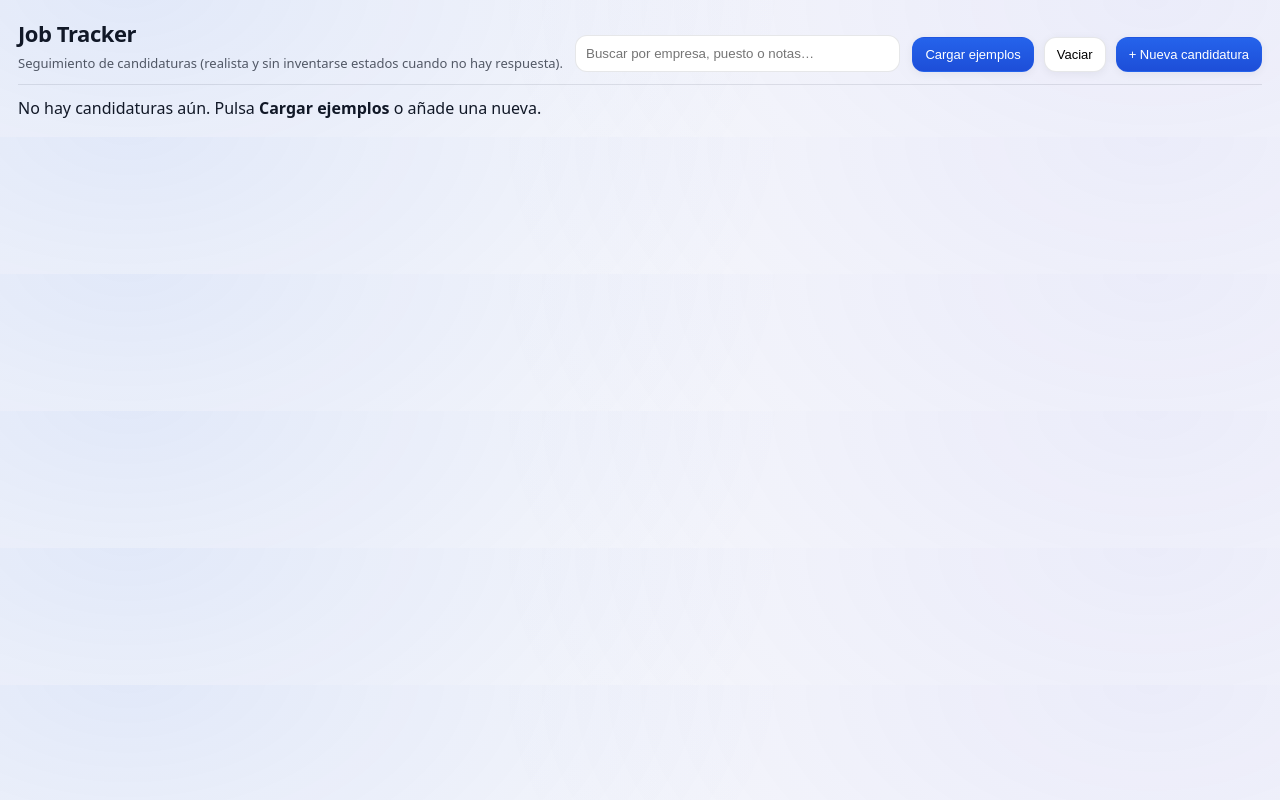
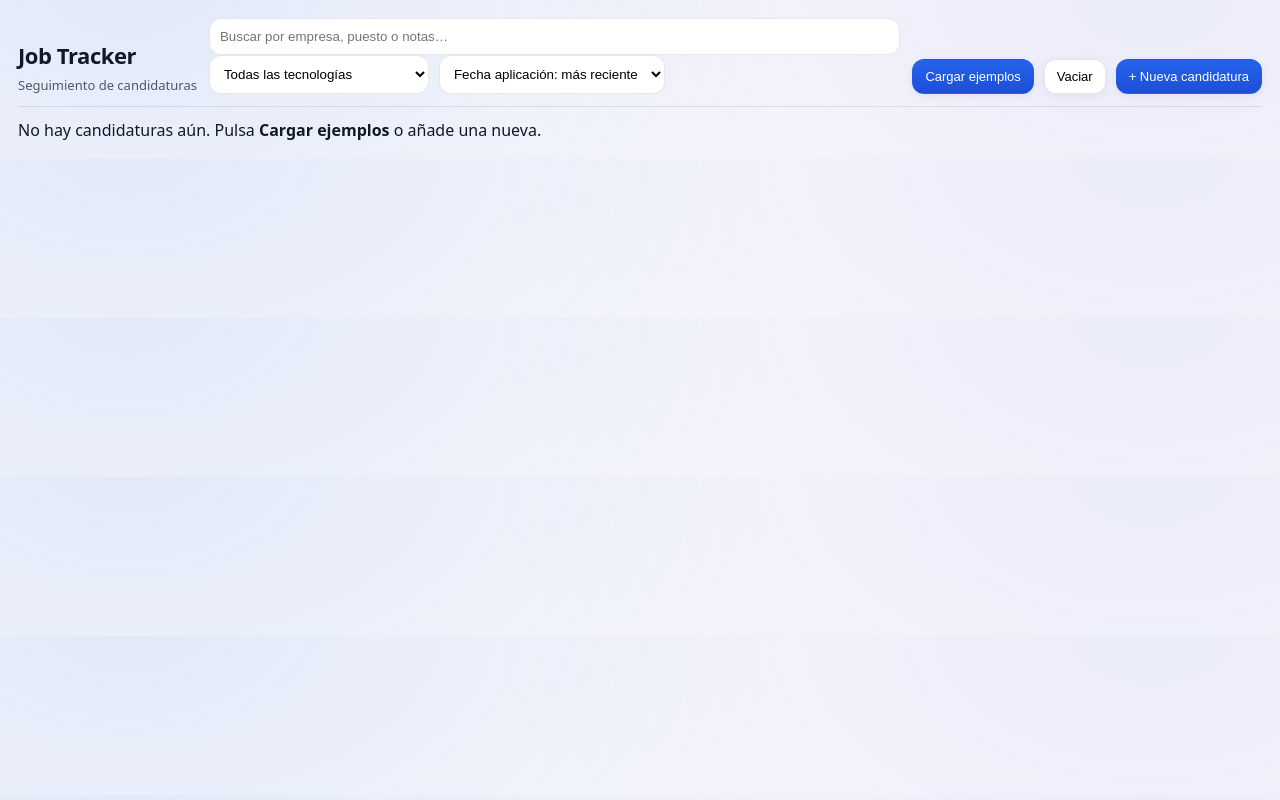
Before and after one commit to SergiEscue/job-tracker-frontend, a React (Vite) app: page / in a window 1280 px wide. Built offline with nearby package versions, Linux system fonts and the light colour scheme.

Commit message:
add technology tag filter and date sort

```diff
--- a/src/App.tsx
+++ b/src/App.tsx
@@ -55,6 +55,8 @@
   const [undoMode, setUndoMode] = useState<"clear" | "delete" | null>(null);
   const [editingId, setEditingId] = useState<string | null>(null);
   const [query, setQuery] = useState("");
+  const [tagFilter, setTagFilter] = useState<string>(""); // "" = todas
+  const [sortMode, setSortMode] = useState<"fecha_desc" | "fecha_asc">("fecha_desc");
 
   useEffect(() => {
     saveCandidaturas(candidaturas);
@@ -209,25 +211,40 @@
 
   const q = query.trim().toLowerCase();
 
-  const filtered = candidaturas.filter((c) => {
-    if (!q) return true;
+  const filteredSorted = candidaturas
+    .filter((c) => {
+      // filtro texto
+      const matchesText =
+        !q ||
+        c.empresa.toLowerCase().includes(q) ||
+        c.puesto.toLowerCase().includes(q) ||
+        (c.notas ?? "").toLowerCase().includes(q);
 
-    return (
-      c.empresa.toLowerCase().includes(q) ||
-      c.puesto.toLowerCase().includes(q) ||
-      (c.notas ?? "").toLowerCase().includes(q)
-    );
-  });
+      // filtro tag
+      const matchesTag = !tagFilter || (c.tecnologiasTags ?? []).includes(tagFilter);
+
+      return matchesText && matchesTag;
+    })
+    .slice() // copiamos antes de ordenar
+    .sort((a, b) => {
+      const da = a.fechaAplicacion || "";
+      const db = b.fechaAplicacion || "";
+
+      // ISO YYYY-MM-DD se puede comparar como string
+      if (sortMode === "fecha_asc") return da.localeCompare(db);
+      return db.localeCompare(da); // fecha_desc
+    });
+
+  const uniqueTags = Array.from(
+    new Set(candidaturas.flatMap((c) => c.tecnologiasTags ?? []))
+  ).sort((a, b) => a.localeCompare(b));
 
   return (
     <div className="container">
       <header className="header">
         <div>
           <h1 className="title">Job Tracker</h1>
-          <p className="subtitle">
-            Seguimiento de candidaturas (realista y sin inventarse estados cuando no hay
-            respuesta).
-          </p>
+          <p className="subtitle">Seguimiento de candidaturas</p>
         </div>
 
         <div style={{ minWidth: 280, flex: "1 1 320px", position: "relative" }}>
@@ -243,6 +260,45 @@
               background: "white",
             }}
           />
+          <div
+            style={{ display: "flex", gap: 10, flexWrap: "wrap", alignItems: "center" }}
+          >
+            <select
+              value={tagFilter}
+              onChange={(e) => setTagFilter(e.target.value)}
+              style={{
+                padding: 10,
+                borderRadius: 12,
+                border: "1px solid var(--border)",
+                background: "white",
+                minWidth: 220,
+              }}
+              title="Filtrar por tecnología"
+            >
+              <option value="">Todas las tecnologías</option>
+              {uniqueTags.map((t) => (
+                <option key={t} value={t}>
+                  {t}
+                </option>
+              ))}
+            </select>
+
+            <select
+              value={sortMode}
+              onChange={(e) => setSortMode(e.target.value as any)}
+              style={{
+                padding: 10,
+                borderRadius: 12,
+                border: "1px solid var(--border)",
+                background: "white",
+                minWidth: 220,
+              }}
+              title="Ordenar por fecha de aplicación"
+            >
+              <option value="fecha_desc">Fecha aplicación: más reciente</option>
+              <option value="fecha_asc">Fecha aplicación: más antigua</option>
+            </select>
+          </div>
 
           {query.trim() ? (
             <button
@@ -295,7 +351,7 @@
           No hay candidaturas aún. Pulsa <strong>Cargar ejemplos</strong> o añade una
           nueva.
         </p>
-      ) : filtered.length === 0 ? (
+      ) : filteredSorted.length === 0 ? (
         <p style={{ margin: 0 }}>
           No hay resultados para <strong>{query.trim()}</strong>.
         </p>
@@ -303,13 +359,13 @@
         <>
           {query.trim() ? (
             <p style={{ margin: "0 0 12px", opacity: 0.75, fontSize: 13 }}>
-              Mostrando <strong>{filtered.length}</strong> resultado(s) de{" "}
+              Mostrando <strong>{filteredSorted.length}</strong> resultado(s) de{" "}
               <strong>{candidaturas.length}</strong>.
             </p>
           ) : null}
 
           <section className="grid">
-            {filtered.map((c) => (
+            {filteredSorted.map((c) => (
               <article className="card" key={c.id}>
                 <h2 className="card-title">{c.empresa}</h2>
                 <div className="card-role">{c.puesto}</div>
```
